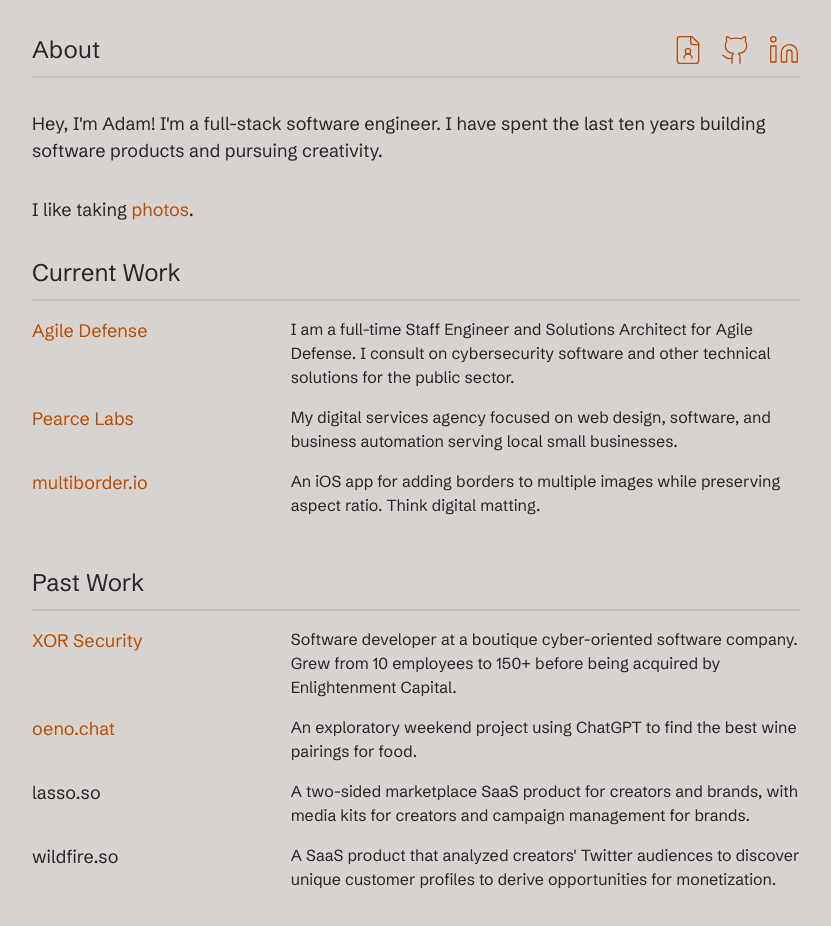
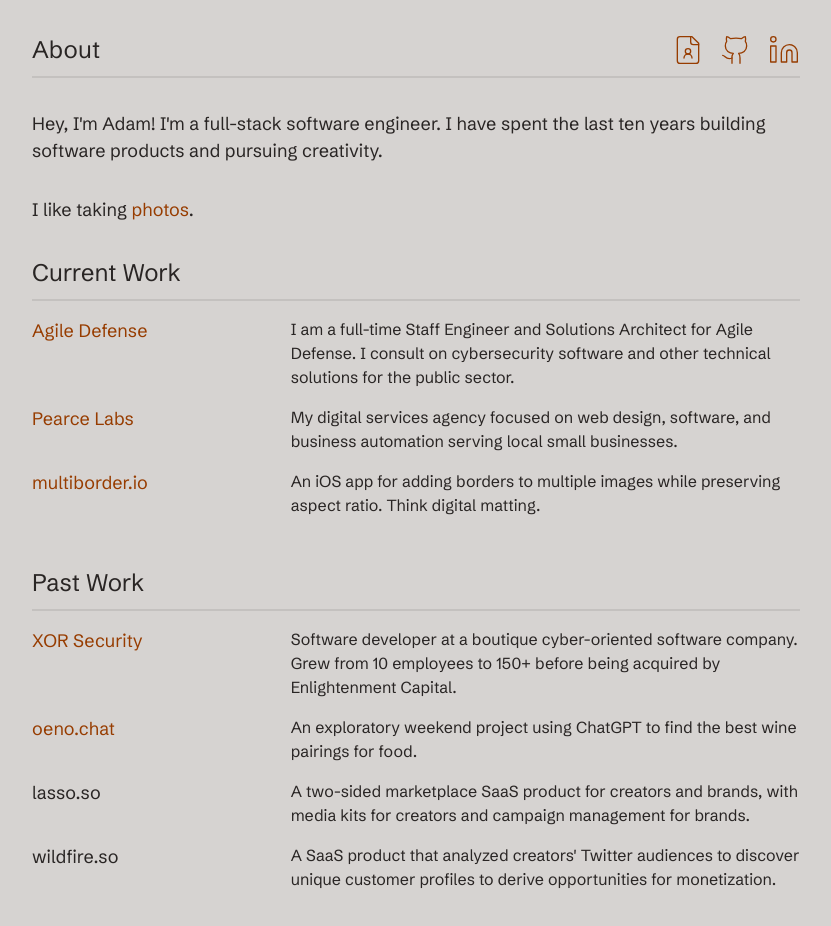
Before and after one commit to adamhp/adamhp.io, a Next.js app: page / in a window 1280 px wide. Shown: the top 926 px of the page, without its empty margins (224-1055 px from the left). Built offline with nearby package versions, Linux system fonts and the light colour scheme.

Commit message:
Change link color

```diff
--- a/src/app/globals.css
+++ b/src/app/globals.css
@@ -12,6 +12,10 @@
   :root {
     --foreground: var(--color-stone-200);
     --background: var(--color-stone-800);
+  }
+
+  a {
+    @apply cursor-pointer transition-colors hover:text-amber-600 text-amber-700
   }
 }
 
@@ -48,8 +52,10 @@
 }
 
 a {
-  @apply cursor-pointer transition-colors hover:text-amber-600 text-amber-700
+  @apply cursor-pointer transition-colors hover:text-amber-700 text-amber-800
 }
+
+
 
 .highlight {
   @apply decoration-amber-800 decoration-4 underline underline-offset-4
```
